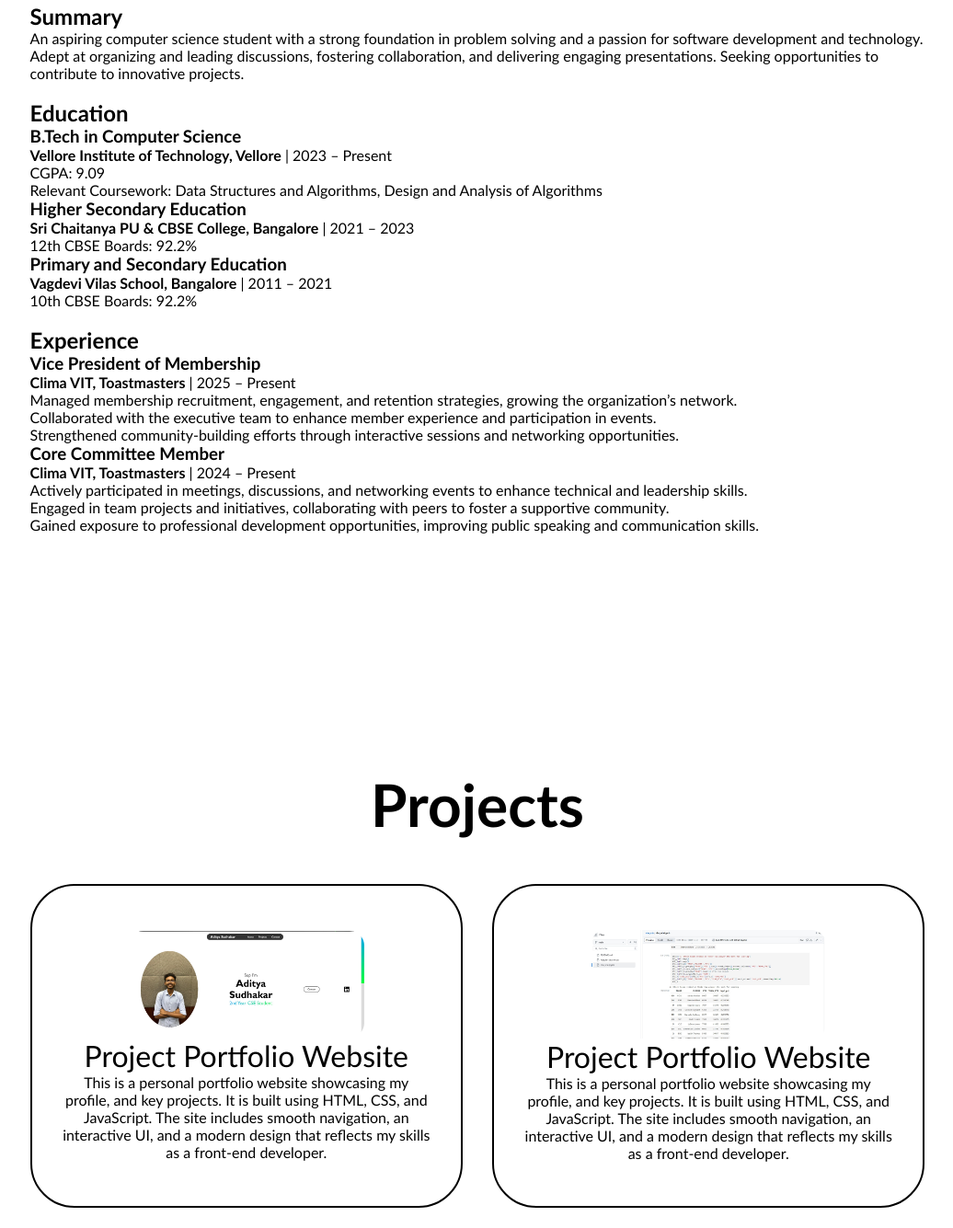
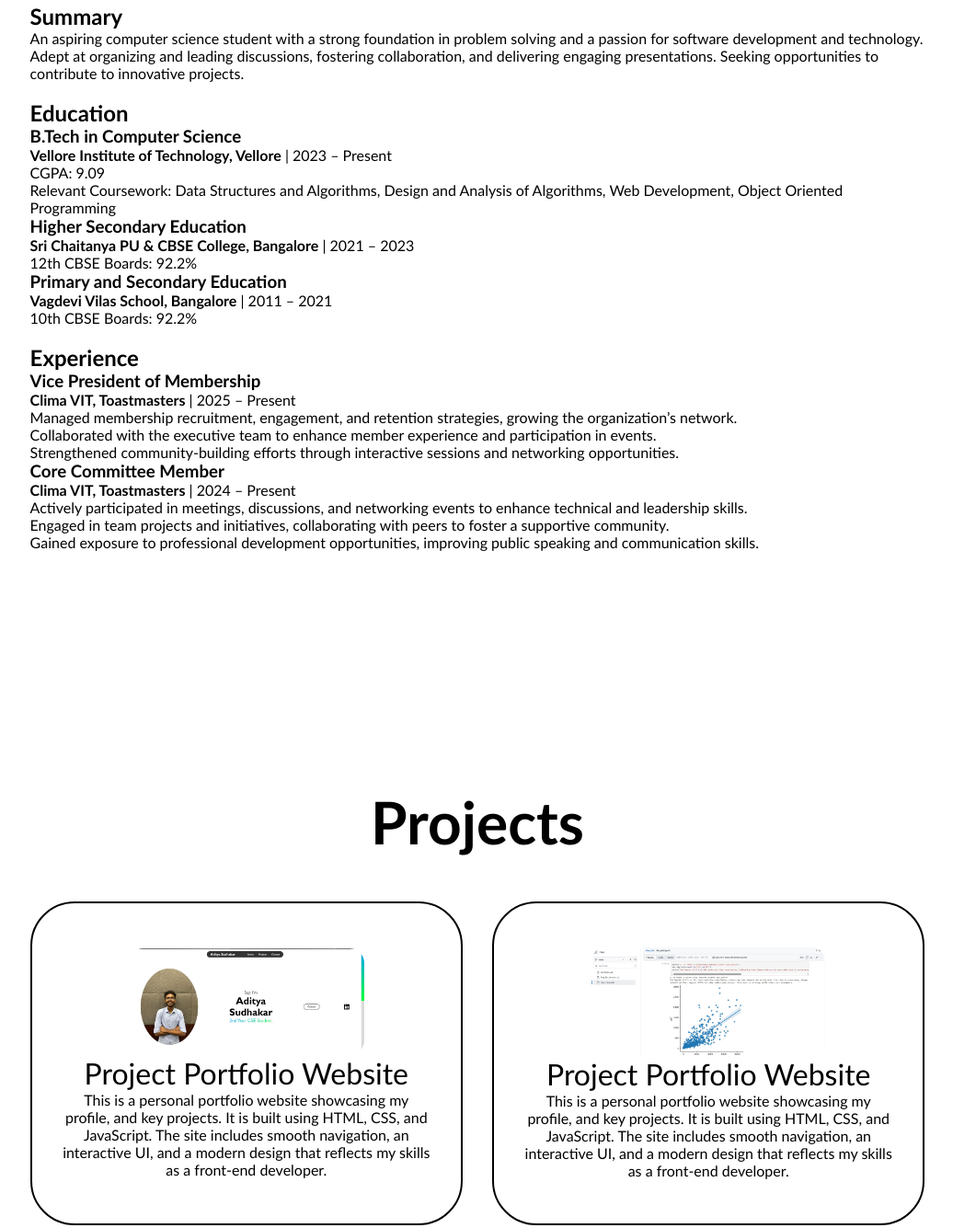
Before and after one commit to audiaditya-0000/audiaditya-0000.github.io, a plain HTML site: page index.html in a window 1280 px wide. Shown: the part 925-2260 px from the top of the page at 92% size, without its empty margins (121-1157 px from the left). Drawn offline with Linux system fonts and the light colour scheme.

Commit message:
Update index.html

```diff
--- a/index.html
+++ b/index.html
@@ -69,7 +69,7 @@
               <h3>B.Tech in Computer Science</h3>
               <p><strong>Vellore Institute of Technology, Vellore</strong> | 2023 – Present<br>
                 CGPA: 9.09<br>
-                Relevant Coursework: Data Structures and Algorithms, Design and Analysis of Algorithms
+                Relevant Coursework: Data Structures and Algorithms, Design and Analysis of Algorithms, Web Development, Object Oriented Programming
               </p>
             </div>
             <div class="education-entry">
@@ -120,7 +120,7 @@
                 </div>
 
                 <div class="projects-card">
-                    <img src="eda1.jpg" alt="" >
+                    <img src="eda2.jpg" alt="" >
                     <h3>Project Portfolio Website</h3>
                     <p>This is a personal portfolio website showcasing my profile, and key projects. It is built using HTML, CSS, and JavaScript. The site includes smooth navigation, an interactive UI, and a modern design that reflects my skills as a front-end developer.</p>
                 </div>
```
